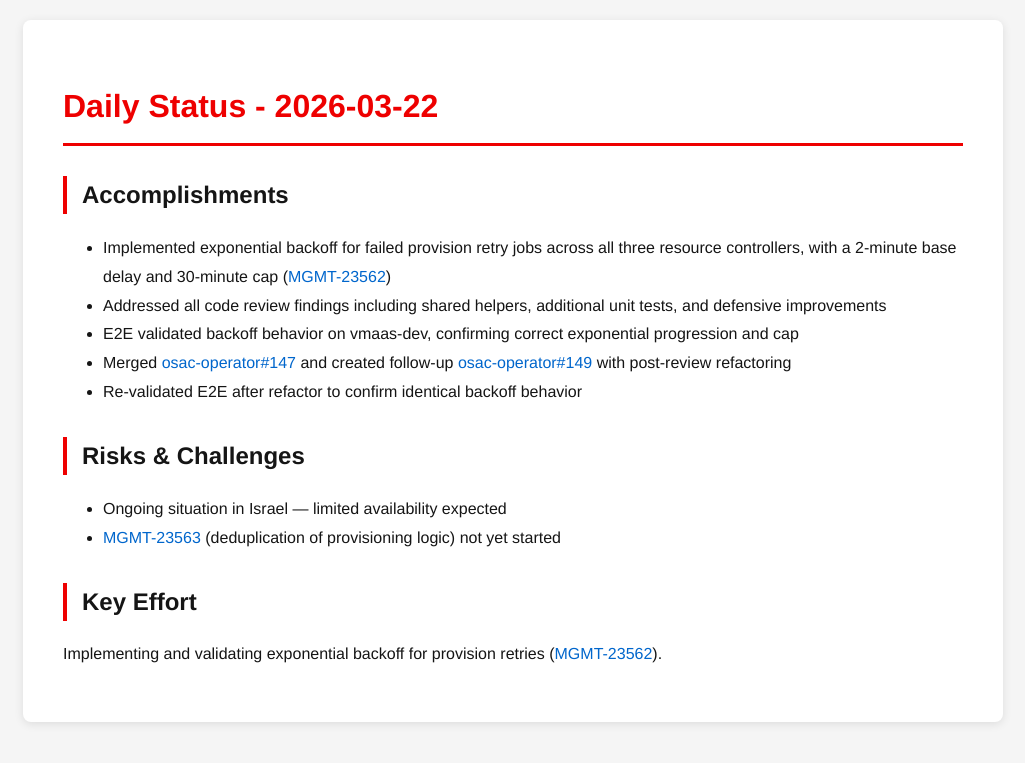
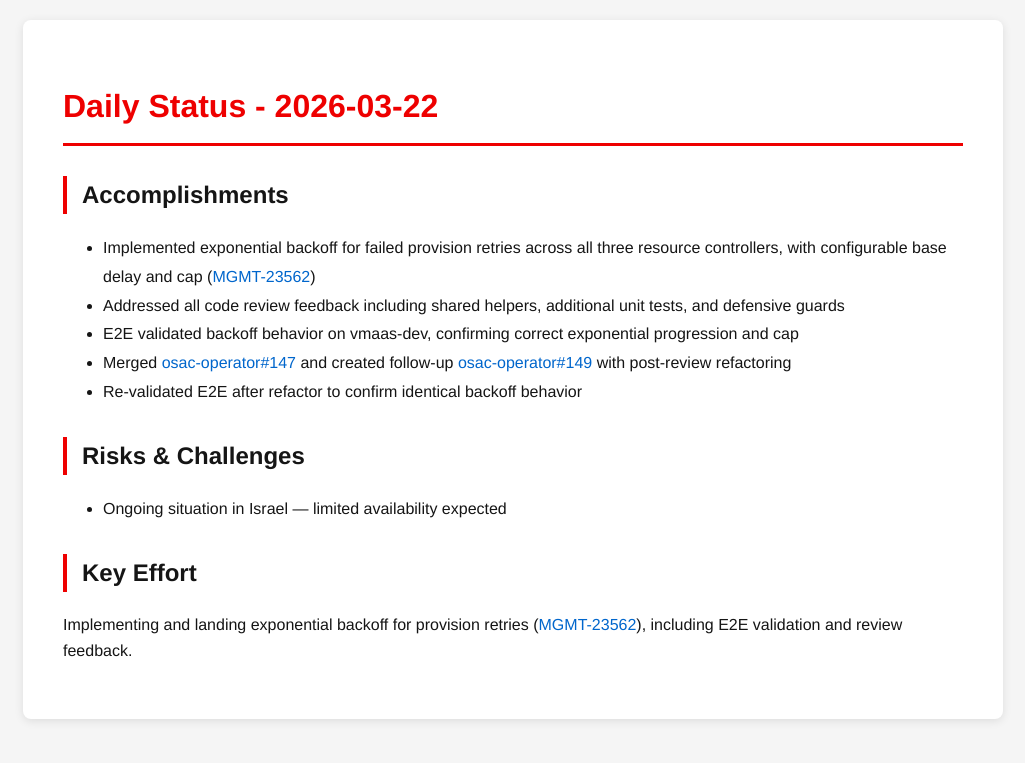
Before and after one commit to tzvatot/daily-status, a Jekyll site: the page built from 2026-03-22.md, in a window 1280 px wide. Shown: the top 763 px of the page, without its empty margins (127-1152 px from the left). Built offline with Jekyll 4.4.1, drawn with Linux system fonts in a browser that asks for light colours.

Commit message:
Daily status update - 2026-03-22

```diff
--- a/2026-03-22.md
+++ b/2026-03-22.md
@@ -7,15 +7,14 @@ date: 2026-03-22
 # Daily Status - 2026-03-22
 
 ## Accomplishments
-- Implemented exponential backoff for failed provision retry jobs across all three resource controllers, with a 2-minute base delay and 30-minute cap ([MGMT-23562](https://issues.redhat.com/browse/MGMT-23562))
-- Addressed all code review findings including shared helpers, additional unit tests, and defensive improvements
+- Implemented exponential backoff for failed provision retries across all three resource controllers, with configurable base delay and cap ([MGMT-23562](https://issues.redhat.com/browse/MGMT-23562))
+- Addressed all code review feedback including shared helpers, additional unit tests, and defensive guards
 - E2E validated backoff behavior on vmaas-dev, confirming correct exponential progression and cap
 - Merged [osac-operator#147](https://github.com/osac-project/osac-operator/pull/147) and created follow-up [osac-operator#149](https://github.com/osac-project/osac-operator/pull/149) with post-review refactoring
 - Re-validated E2E after refactor to confirm identical backoff behavior
 
 ## Risks & Challenges
 - Ongoing situation in Israel — limited availability expected
-- [MGMT-23563](https://issues.redhat.com/browse/MGMT-23563) (deduplication of provisioning logic) not yet started
 
 ## Key Effort
-Implementing and validating exponential backoff for provision retries ([MGMT-23562](https://issues.redhat.com/browse/MGMT-23562)).
+Implementing and landing exponential backoff for provision retries ([MGMT-23562](https://issues.redhat.com/browse/MGMT-23562)), including E2E validation and review feedback.
```
